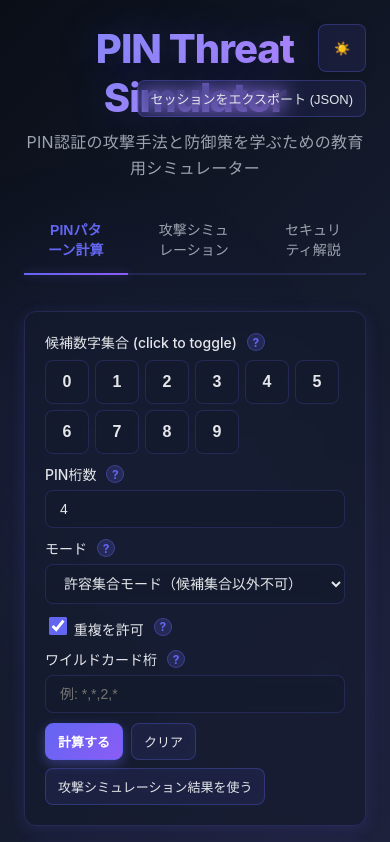
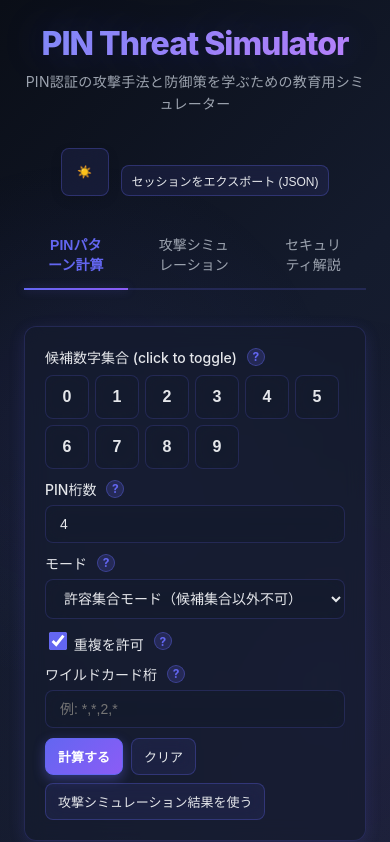
Before and after one commit to ipusiron/pin-threat-simulator, a plain HTML site: page index.html in a window 390 px wide. Shown: the top 842 px of the page. Drawn offline with Linux system fonts and the light colour scheme.

Commit message:
スマホサイズ画面のとき、右上のボタン位置を改善

```diff
--- a/style.css
+++ b/style.css
@@ -359,3 +359,13 @@ option{background:var(--bg);color:var(--accent)}
   .actions{flex-wrap:wrap;justify-content:center}
   .actions button{min-width:auto}
 }
+
+/* Small mobile breakpoint: stack header vertically */
+@media (max-width:600px){
+  .header{flex-direction:column;align-items:stretch;gap:16px;position:relative}
+  .title{text-align:center;margin-bottom:8px}
+  .title h1{font-size:32px}
+  .subtitle{font-size:14px}
+  .actions{position:static;flex-direction:row;justify-content:center;gap:12px;margin-top:8px}
+  .actions button{font-size:12px;padding:6px 10px}
+}
```
